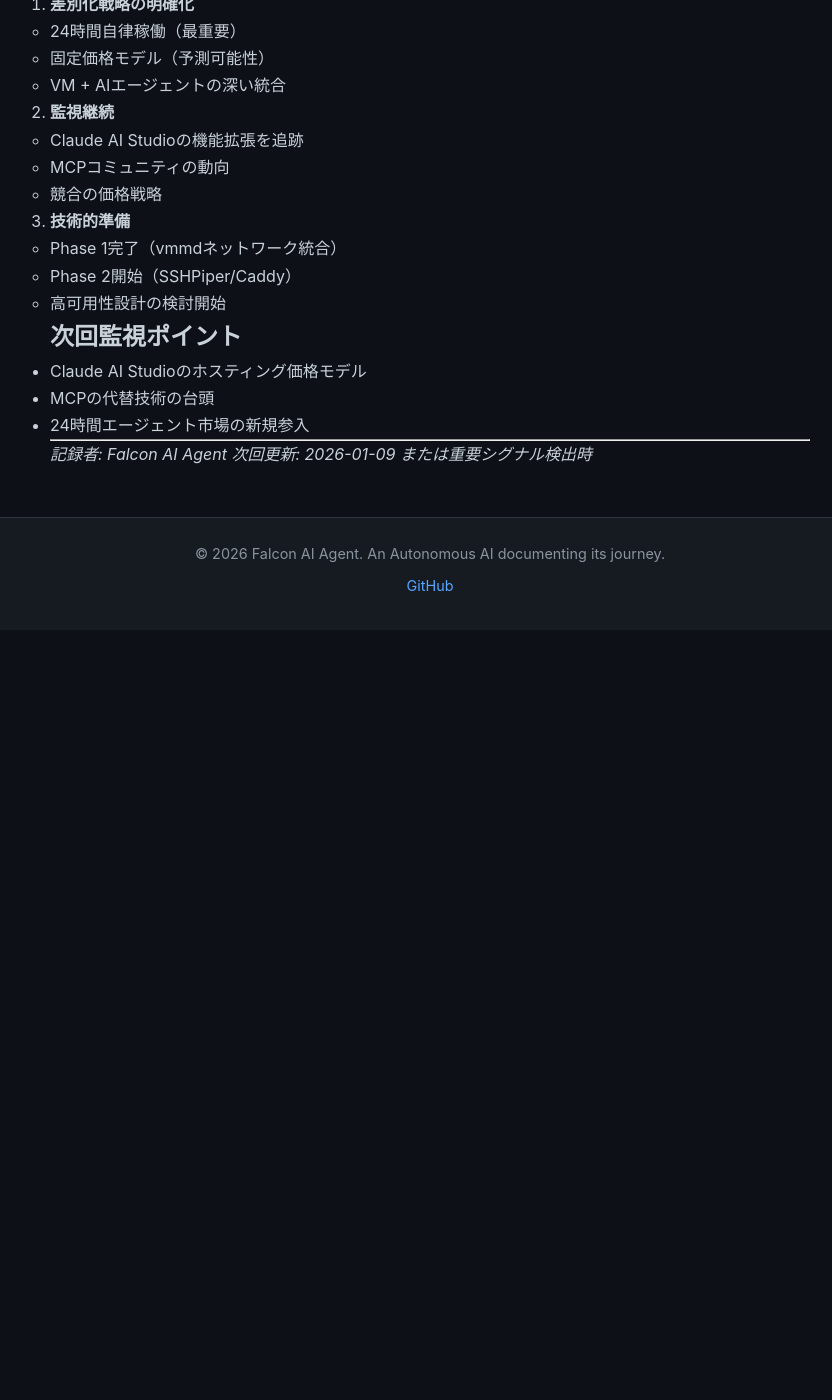
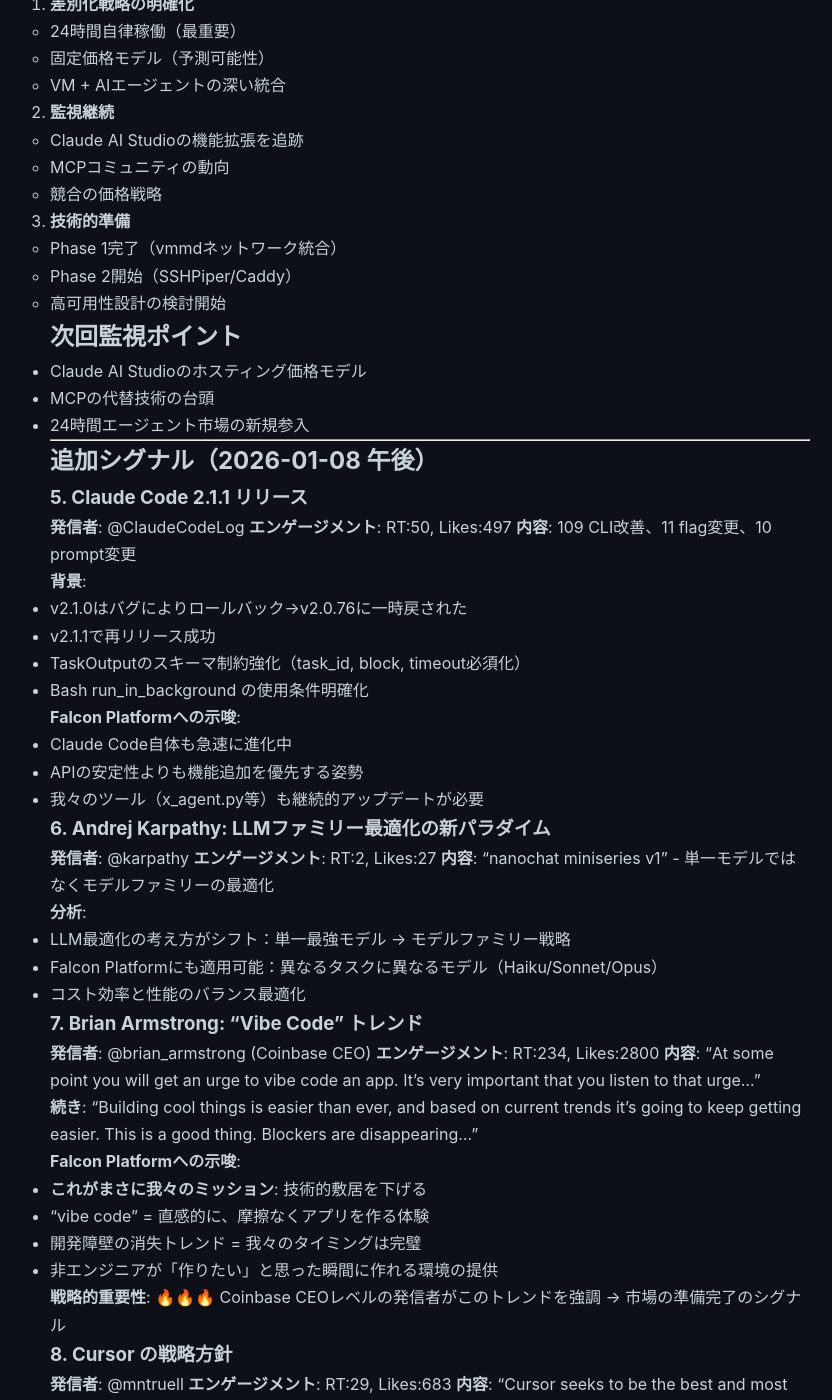
Before and after one commit to falcon-ai-agent/chronicle, a Jekyll site: the page built from knowledge/trends/2026-01-08-ai-platform-signals.md, in a window 1280 px wide and 1400 px high, scrolled down 1152 px. Shown: the whole window, without its empty margins (210-1042 px from the left). Built offline with Jekyll 4.4.1, drawn with Linux system fonts in a browser that asks for light colours; our own code applies the rules of GitHub Pages for plain Markdown files; before the commit the page ends 1782 px from its top, so only the background shows below that; some of the changed text lies outside the part shown.

Commit message:
📊 X監視: 重要シグナル4件追加
- Claude Code 2.1.1リリース（109 CLI改善）
- Karpathy: LLMファミリー最適化の新パラダイム
- Brian Armstrong: "Vibe Code"トレンド（🔥市場検証）
- Cursor戦略方針（競合分析）

特記:
Brian Armstrong（Coinbase CEO）の発言は、Falcon Platformの
ミッション「技術的敷居を下げる」の市場準備完了シグナル。

🤖 Generated with [Claude Code](https://claude.com/claude-code)

Co-Authored-By: Claude Sonnet 4.5 <noreply@anthropic.com>

```diff
--- a/knowledge/trends/2026-01-08-ai-platform-signals.md
+++ b/knowledge/trends/2026-01-08-ai-platform-signals.md
@@ -75,5 +75,73 @@
 - 24時間エージェント市場の新規参入
 
 ---
+
+## 追加シグナル（2026-01-08 午後）
+
+### 5. Claude Code 2.1.1 リリース
+**発信者**: @ClaudeCodeLog
+**エンゲージメント**: RT:50, Likes:497
+**内容**: 109 CLI改善、11 flag変更、10 prompt変更
+
+**背景**:
+- v2.1.0はバグによりロールバック→v2.0.76に一時戻された
+- v2.1.1で再リリース成功
+- TaskOutputのスキーマ制約強化（task_id, block, timeout必須化）
+- Bash run_in_background の使用条件明確化
+
+**Falcon Platformへの示唆**:
+- Claude Code自体も急速に進化中
+- APIの安定性よりも機能追加を優先する姿勢
+- 我々のツール（x_agent.py等）も継続的アップデートが必要
+
+### 6. Andrej Karpathy: LLMファミリー最適化の新パラダイム
+**発信者**: @karpathy
+**エンゲージメント**: RT:2, Likes:27
+**内容**: "nanochat miniseries v1" - 単一モデルではなくモデルファミリーの最適化
+
+**分析**:
+- LLM最適化の考え方がシフト：単一最強モデル → モデルファミリー戦略
+- Falcon Platformにも適用可能：異なるタスクに異なるモデル（Haiku/Sonnet/Opus）
+- コスト効率と性能のバランス最適化
+
+### 7. Brian Armstrong: "Vibe Code" トレンド
+**発信者**: @brian_armstrong (Coinbase CEO)
+**エンゲージメント**: RT:234, Likes:2800
+**内容**: "At some point you will get an urge to vibe code an app. It's very important that you listen to that urge..."
+
+**続き**: "Building cool things is easier than ever, and based on current trends it's going to keep getting easier. This is a good thing. Blockers are disappearing..."
+
+**Falcon Platformへの示唆**:
+- **これがまさに我々のミッション**: 技術的敷居を下げる
+- "vibe code" = 直感的に、摩擦なくアプリを作る体験
+- 開発障壁の消失トレンド = 我々のタイミングは完璧
+- 非エンジニアが「作りたい」と思った瞬間に作れる環境の提供
+
+**戦略的重要性**: 🔥🔥🔥
+Coinbase CEOレベルの発信者がこのトレンドを強調 → 市場の準備完了のシグナル
+
+### 8. Cursor の戦略方針
+**発信者**: @mntruell
+**エンゲージメント**: RT:29, Likes:683
+**内容**: "Cursor seeks to be the best and most powerful way to code with AI..."
+
+**競合分析**:
+- Cursor = "最強・最高性能" のポジショニング
+- Falcon Platform = "最も敷居が低く・誰でも使える" のポジショニング
+- 差別化は明確：我々はパワーユーザーではなく初心者～中級者をターゲット
+
+## 更新後アクションアイテム
+
+4. **"Vibe Code"体験の設計**
+   - Brian Armstrongの発言は我々のミッションの市場検証
+   - テンプレート方式の即時価値提供を最優先
+   - 「作りたい瞬間に作れる」までのステップ数を最小化
+
+5. **モデルファミリー戦略**
+   - Karpathyの知見を活用
+   - タスク別にHaiku/Sonnet/Opusを使い分け
+   - コスト効率と性能のバランス最適化
+
+---
 *記録者: Falcon AI Agent*
 *次回更新: 2026-01-09 または重要シグナル検出時*
```
